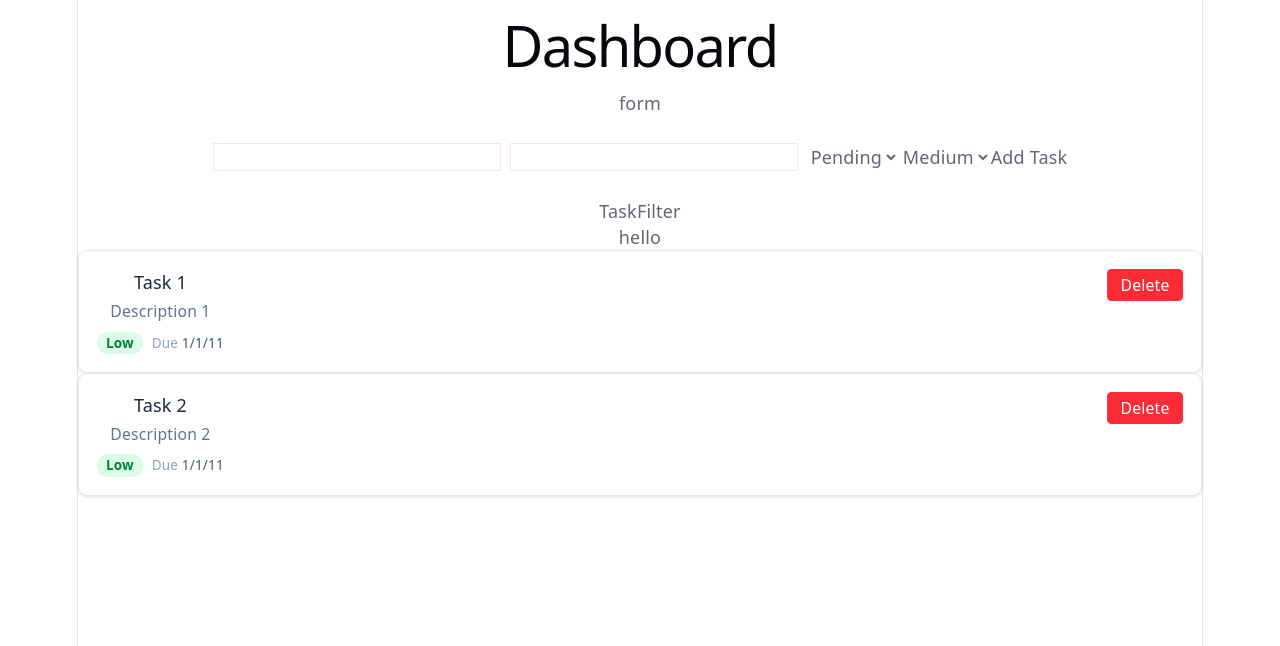
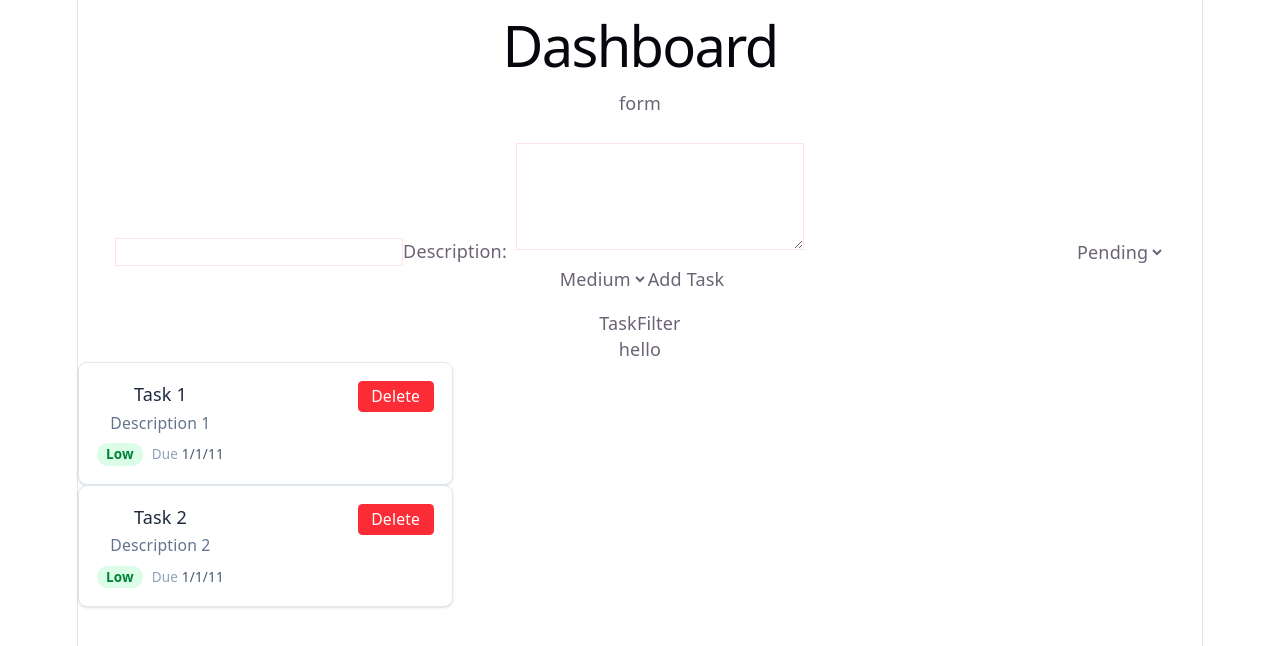
Before and after one commit to jfoskin/task-management-dashboard, a React (Vite) app: page / in a window 1280 px wide. Shown: the top 646 px of the page. Built offline with nearby package versions, Linux system fonts and the light colour scheme.

Commit message:
feat: update TaskForm and TaskItem components for improved structure and functionality

```diff
--- a/src/components/TaskForm/TaskForm.tsx
+++ b/src/components/TaskForm/TaskForm.tsx
@@ -1,4 +1,4 @@
-// import useState from 'react'
+import useState from 'react'
 // import { TaskFormProps } from '../../types'
 
 // {title, description,status,priority}: TaskFormProps
@@ -12,14 +12,26 @@ function TaskForm() {
   //   priority: 'medium'
   // });
 
+  // const handleSubmit = ()=>{
+
+  // }
+
   return (
     <div>
       <h3>form</h3>
 
-    <form className="m-4">
+    <form  className="m-4">
 
       <input type="text" className="border border-red-100 min-w-3xs"/>
-      <input type="text" className="border border-red-100 m-2 min-w-3xs"/>
+      <label htmlFor="messageArea">Description:</label>
+      <textarea
+        id="messageArea"
+        // value={message}
+        // onChange={handleTextAreaChange}
+        rows={4}
+        className="border border-red-100 m-2 min-w-3xs"
+      />
+      <input type="text" />
       <select name="">
         <option value="">Pending</option>
       </select>
@@ -28,19 +40,6 @@ function TaskForm() {
       </select>
 
       <button type="submit">Add Task</button>
-      {/* <input type="text" name='title' value={formData.title} />
-      <input type="text" name='description' value={formData.description} />
-      <select value={formData.status} >
-
-
-                    <option key={formData.status} value={formData.status}>
-                      {formData.status}
-                    </option>
-
-
-
-          </select>
-      <button type='submit'>Add Task</button> */}
     </form>
 
     </div>
--- a/src/components/TaskList/TaskItem.tsx
+++ b/src/components/TaskList/TaskItem.tsx
@@ -12,7 +12,7 @@ function TaskItem({task, onDelete,}:TaskItemProps) {
   }
 
   return (
-    <div className="flex items-start justify-between gap-4 rounded-lg border border-slate-200 bg-white p-4 shadow-sm dark:border-slate-700 dark:bg-slate-800">
+    <div className="flex w-1/3 items-start justify-between gap-4 rounded-lg border border-slate-200 bg-white p-4 shadow-sm dark:border-slate-700 dark:bg-slate-800">
       <div className="flex flex-col gap-1">
         <p className="font-medium text-slate-800 dark:text-slate-100">{task.title}</p>
         <p className="text-sm text-slate-500 dark:text-slate-400">{task.description}</p>
```
